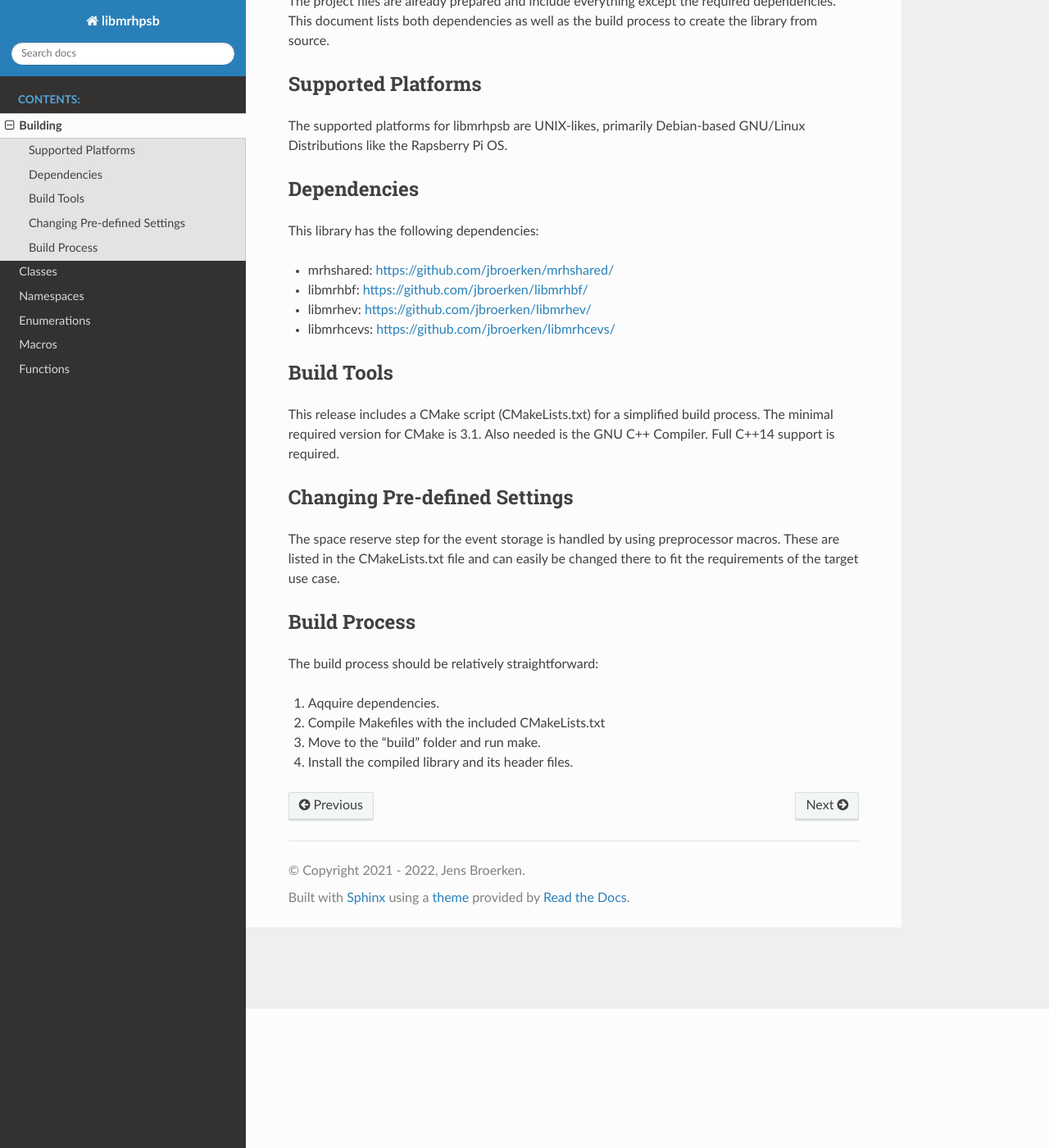
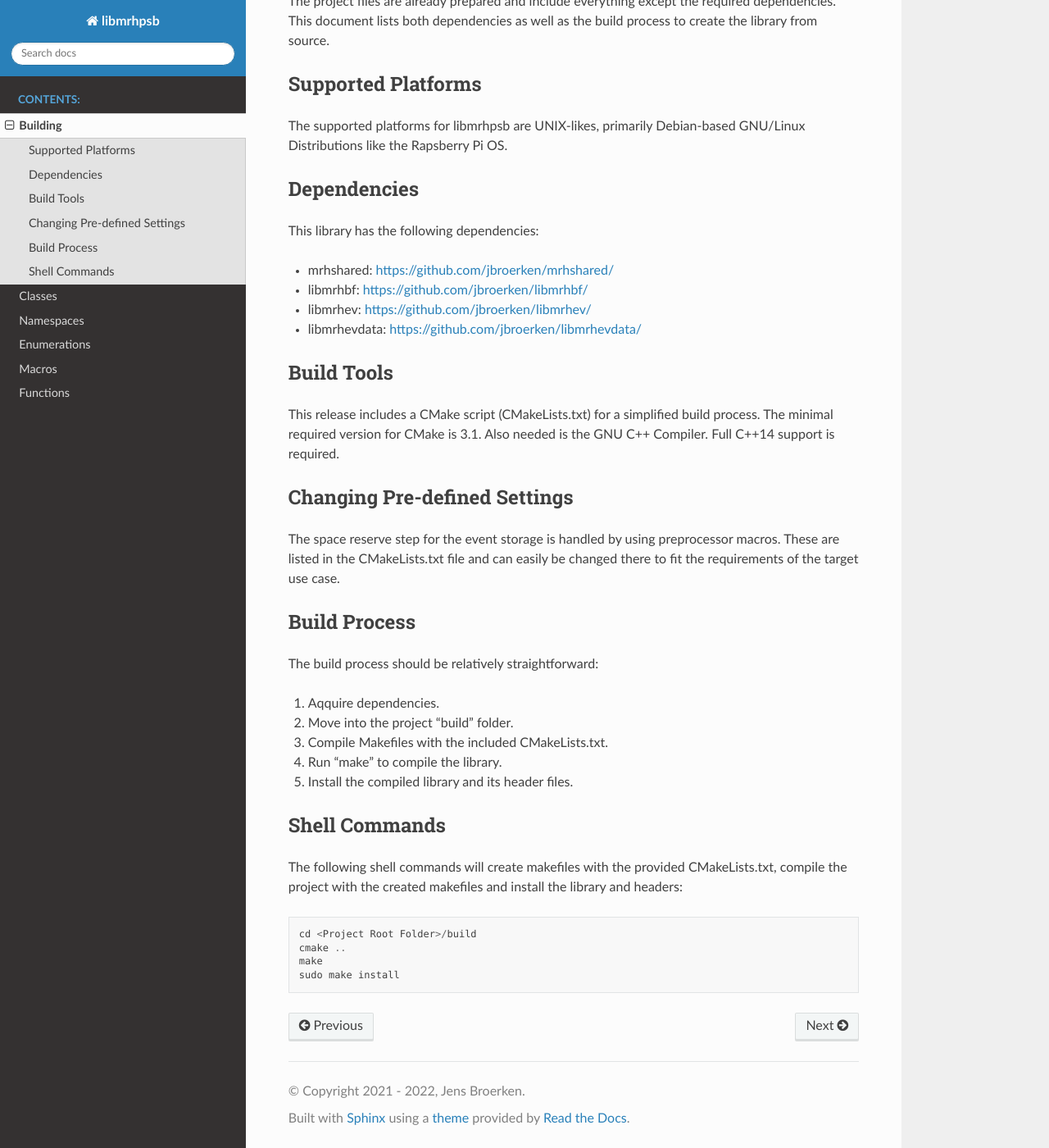
Before and after one commit to jbroerken/libmrhpsb, a Sphinx documentation site: the page built from doc/source/Building/Building.rst, in a window 1280 px wide and 1400 px high, scrolled down 170 px. Shown: the whole window at 82% size. Built offline with Sphinx 7.4.7 and the Read the Docs theme 2.0.0, drawn with Linux system fonts in a browser that asks for light colours.

Commit message:
Update documentation

```diff
--- a/doc/source/Building/Building.rst
+++ b/doc/source/Building/Building.rst
@@ -17,7 +17,7 @@
 * mrhshared: https://github.com/jbroerken/mrhshared/
 * libmrhbf: https://github.com/jbroerken/libmrhbf/
 * libmrhev: https://github.com/jbroerken/libmrhev/
-* libmrhcevs: https://github.com/jbroerken/libmrhcevs/
+* libmrhevdata: https://github.com/jbroerken/libmrhevdata/
 
 Build Tools
 -----------
@@ -36,6 +36,20 @@
 The build process should be relatively straightforward:
 
 1. Aqquire dependencies.
-2. Compile Makefiles with the included CMakeLists.txt
-3. Move to the "build" folder and run make.
-4. Install the compiled library and its header files.
+2. Move into the project "build" folder.
+3. Compile Makefiles with the included CMakeLists.txt.
+4. Run "make" to compile the library.
+5. Install the compiled library and its header files.
+
+Shell Commands
+--------------
+The following shell commands will create makefiles with the
+provided CMakeLists.txt, compile the project with the created
+makefiles and install the library and headers:
+
+.. code-block::
+
+    cd <Project Root Folder>/build
+    cmake ..
+    make
+    sudo make install
```
